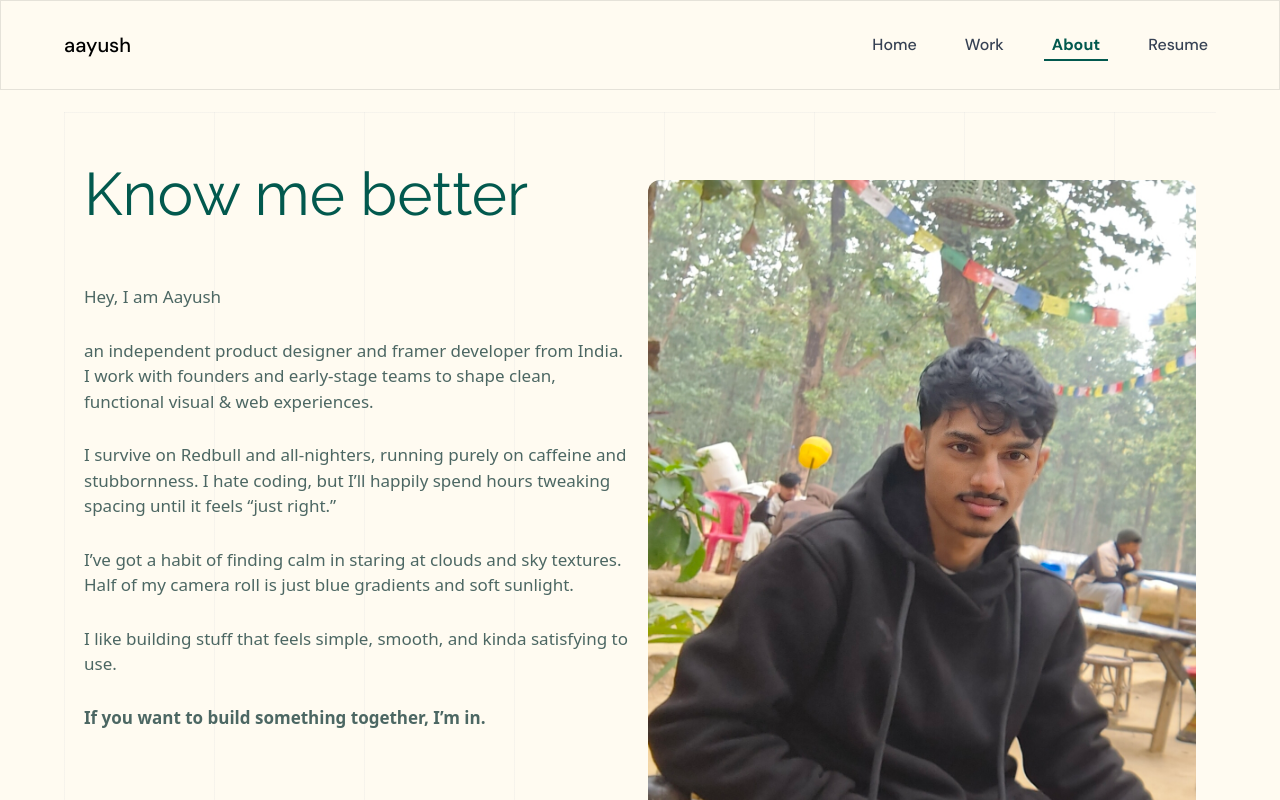
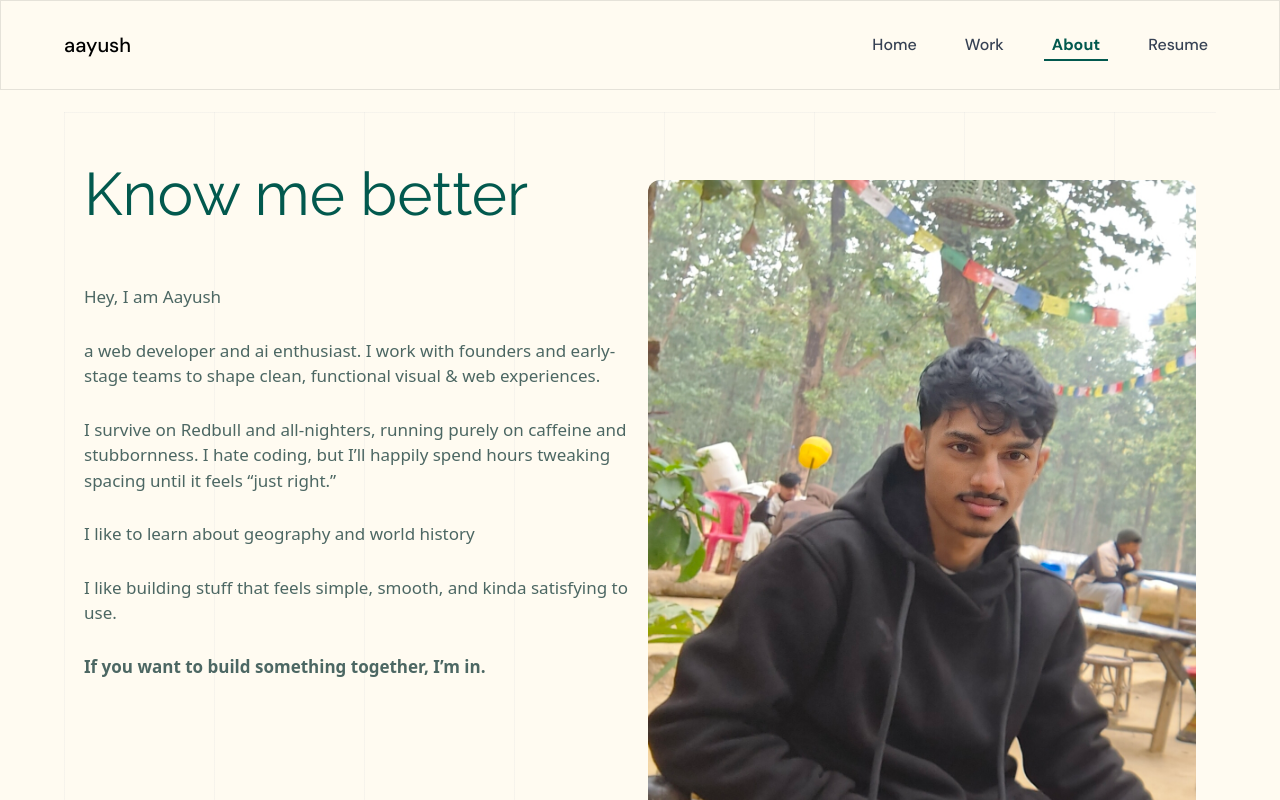
Before and after one commit to Aayush-chalise/portfolio, a React (Vite) app in the folder frontend/myportfolio/: page /about in a window 1280 px wide. Shown: the top 800 px of the page. Built offline with nearby package versions, Linux system fonts and the light colour scheme.

Commit message:
text changes

```diff
--- a/frontend/myportfolio/src/sections/AboutMe.jsx
+++ b/frontend/myportfolio/src/sections/AboutMe.jsx
@@ -17,9 +17,9 @@ const AboutMe = () => {
               <span>Hey, I am Aayush </span>
 
               <p className="pt-4 md:pt-5 xl:pt-7   ">
-                an independent product designer and framer developer from India.
-                I work with founders and early-stage teams to shape clean,
-                functional visual & web experiences.
+                a web developer and ai enthusiast. I work with founders and
+                early-stage teams to shape clean, functional visual & web
+                experiences.
               </p>
 
               <p className="pt-4 md:pt-5 xl:pt-7  ">
@@ -30,9 +30,7 @@ const AboutMe = () => {
 
               <p className="pt-4  md:pt-5 xl:pt-7  ">
                 {" "}
-                I’ve got a habit of finding calm in staring at clouds and sky
-                textures. Half of my camera roll is just blue gradients and soft
-                sunlight.{" "}
+                I like to learn about geography and world history
               </p>
               <p className="pt-4 md:pt-5 xl:pt-7  ">
                 I like building stuff that feels simple, smooth, and kinda
```
